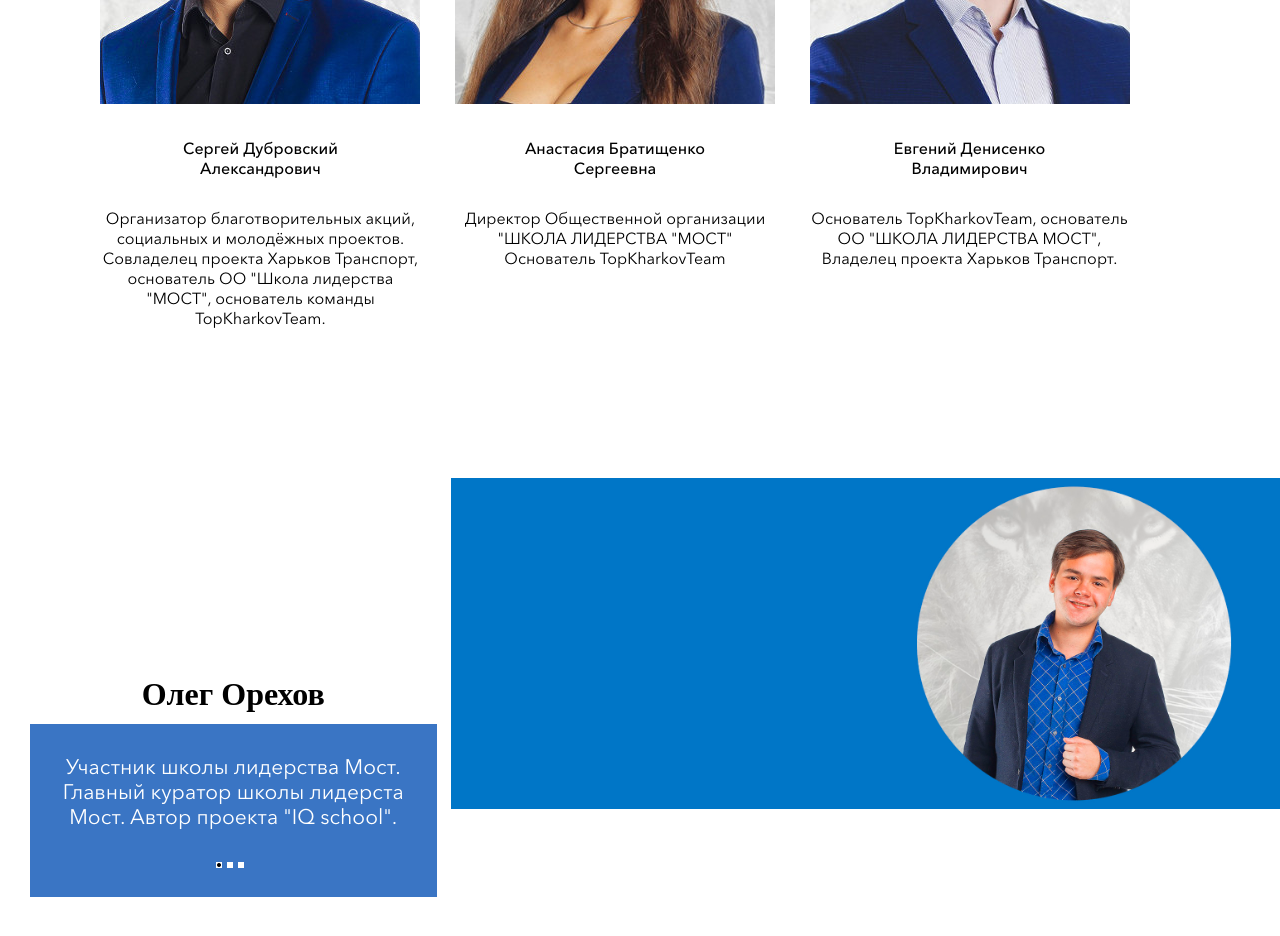
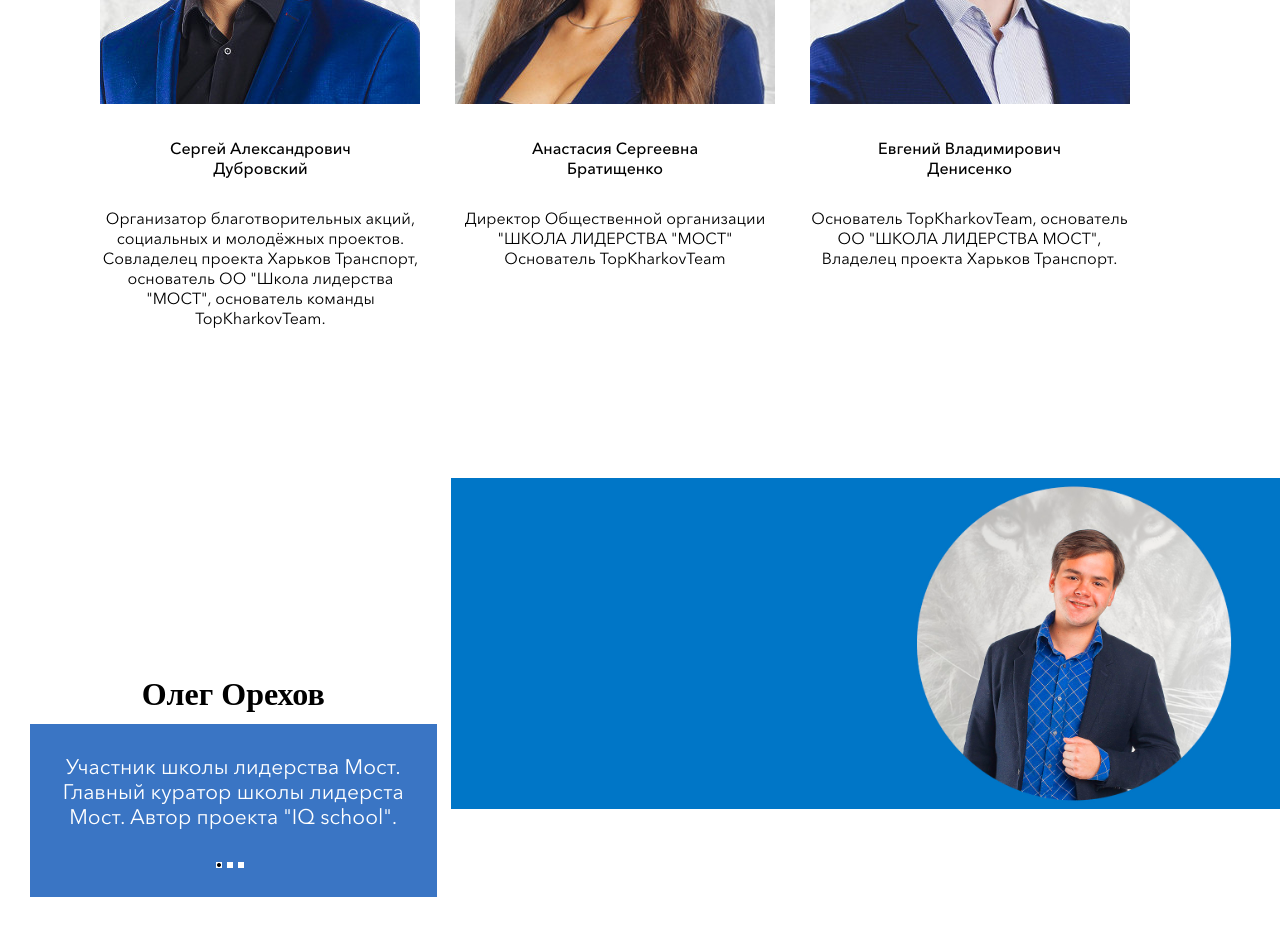
Before and after one commit to most-it/most.org.ua, a plain HTML site: page index.html in a window 1280 px wide. Shown: the part 3340-4276 px from the top of the page. Drawn offline with Linux system fonts and the light colour scheme; a script that the page names is missing.

Commit message:
3 name fix

```diff
--- a/index.html
+++ b/index.html
@@ -236,18 +236,18 @@
 				<ul>
 					<li>
 						<img src="img/founders/f_2.jpg" alt="">
-						<p class="name">Сергей Дубровский <br> Александрович</p>
+						<p class="name">Сергей Александрович <br> Дубровский</p>
 						<p class="desc">Организатор благотворительных акций, социальных и молодёжных проектов. Совладелец проекта Харьков Транспорт, основатель ОО "Школа лидерства "МОСТ", основатель команды TopKharkоvTeam.</p>
 					</li>
 					<li>
 						<img src="img/founders/f_4.jpg" alt="">
-						<p class="name">Анастасия Братищенко <br> Сергеевна</p>
+						<p class="name">Анастасия Сергеевна <br>Братищенко</p>
 						<p class="desc">Директор Общественной организации "ШКОЛА ЛИДЕРСТВА "МОСТ"
 							Основатель TopKharkovTeam</p>
 					</li>
 					<li>
 						<img src="img/founders/f_1.jpg" alt="">
-						<p class="name">Евгений Денисенко <br> Владимирович</p>
+						<p class="name">Евгений Владимирович <br> Денисенко</p>
 						<p class="desc">Основатель TopKharkovTeam, основатель ОО "ШКОЛА ЛИДЕРСТВА МОСТ", Владелец проекта Харьков Транспорт.</p>
 					</li>
 
```
